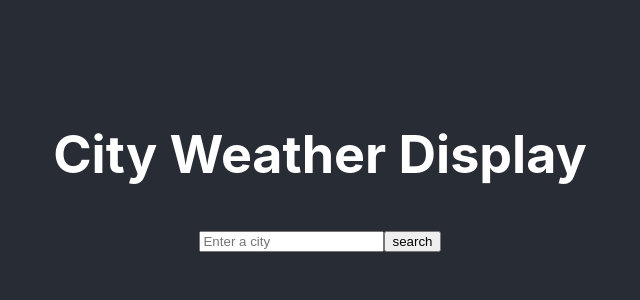
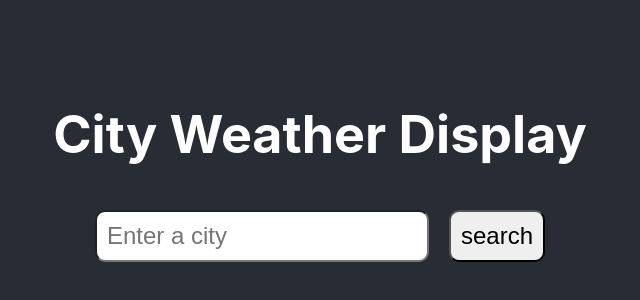
Before and after one commit to anafletcher/new-react-project, a React (Create React App) app: page / in a window 1280 px wide. Shown: the part 230-530 px from the top of the page, without its empty margins (320-960 px from the left). Built offline with nearby package versions, Linux system fonts and the light colour scheme.

Commit message:
Updated the form CSS

```diff
--- a/src/App.css
+++ b/src/App.css
@@ -1,16 +1,5 @@
 .App {
   text-align: center;
-}
-
-.App-logo {
-  height: 40vmin;
-  pointer-events: none;
-}
-
-@media (prefers-reduced-motion: no-preference) {
-  .App-logo {
-    animation: App-logo-spin infinite 20s linear;
-  }
 }
 
 .App-header {
@@ -23,16 +12,3 @@
   font-size: calc(10px + 2vmin);
   color: white;
 }
-
-.App-link {
-  color: #61dafb;
-}
-
-@keyframes App-logo-spin {
-  from {
-    transform: rotate(0deg);
-  }
-  to {
-    transform: rotate(360deg);
-  }
-}
--- a/src/Weather.css
+++ b/src/Weather.css
@@ -1,3 +1,10 @@
+form input {
+  font-size: 24px;
+  border-radius: 10px;
+  margin: 10px 10px;
+  padding: 10px;
+}
+
 li {
   list-style: none;
 }
```
